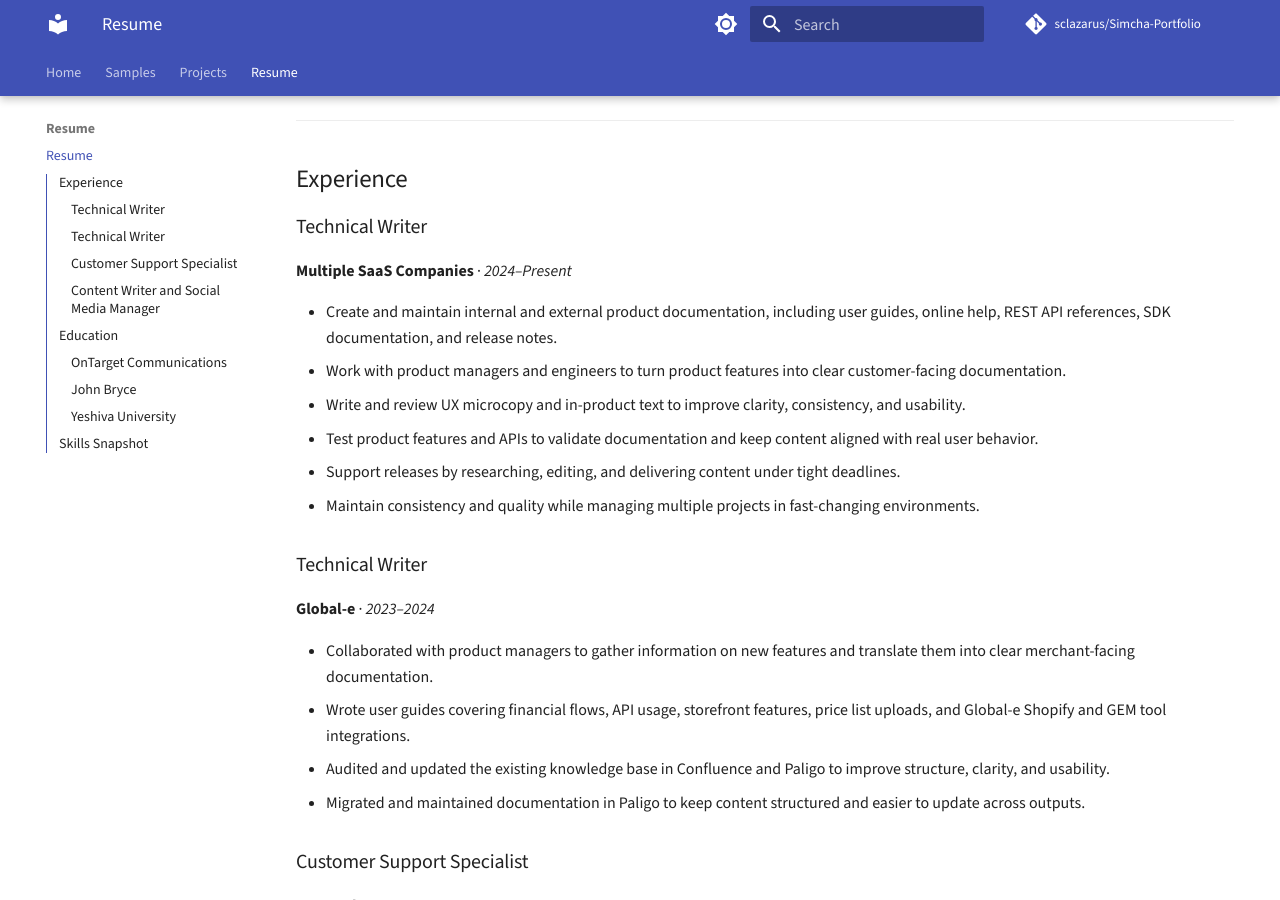
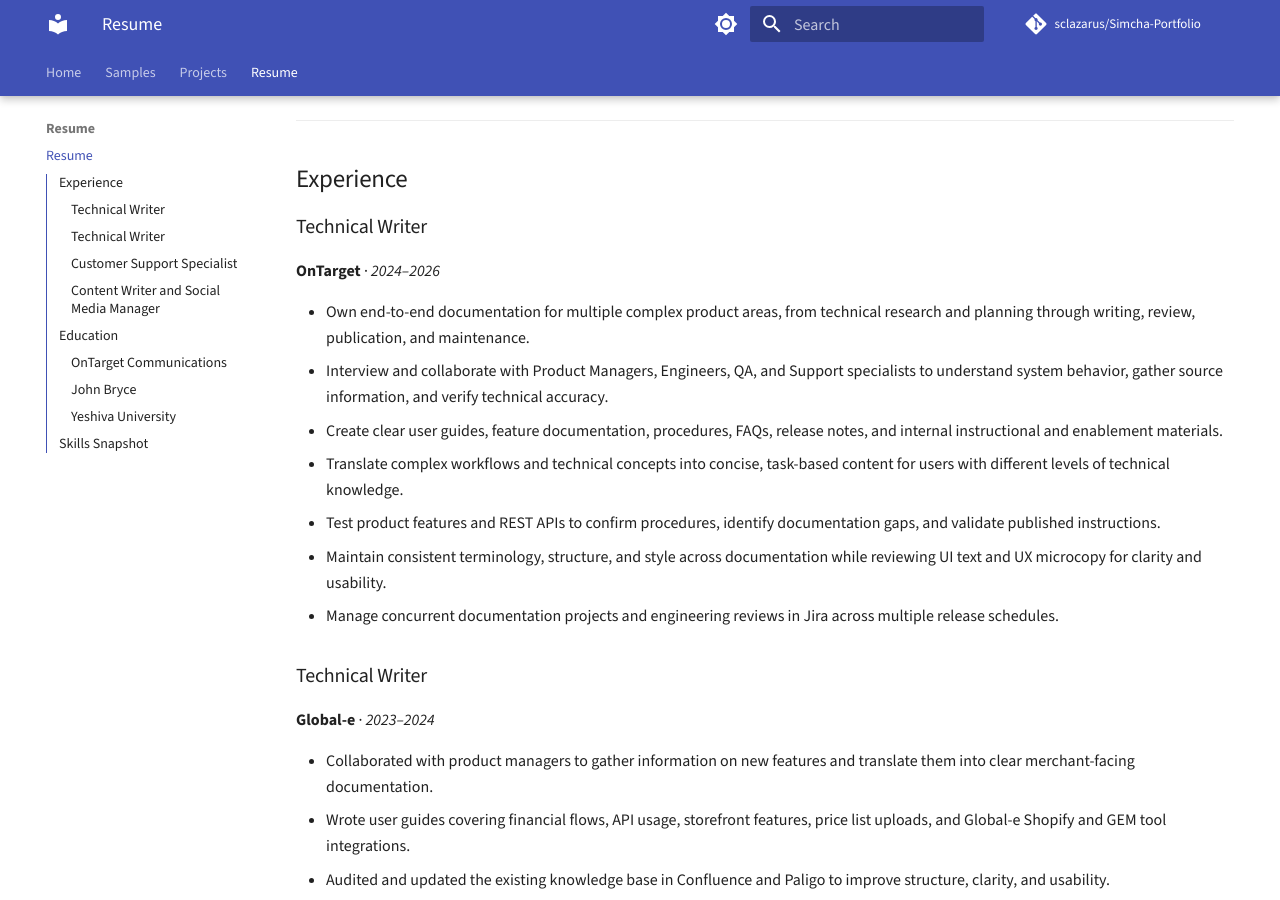
Before and after one commit to sclazarus/Simcha-Portfolio, an MkDocs documentation site: the page built from docs/about/resume.md, in a window 1280 px wide and 900 px high, scrolled down 331 px. Built offline with MkDocs 1.6.1 and Material for MkDocs 9.7.7, drawn with Linux system fonts in a browser that asks for light colours; comment, search, counter and statistics services are not loaded.

Commit message:
Update resume.md

```diff
--- a/docs/about/resume.md
+++ b/docs/about/resume.md
@@ -17,14 +17,15 @@ I’m a technical writer who works best where products are evolving quickly and
 ## Experience
 
 ### Technical Writer
-**Multiple SaaS Companies** · *2024–Present*
+**OnTarget** · *2024–2026*
 
-- Create and maintain internal and external product documentation, including user guides, online help, REST API references, SDK documentation, and release notes.
-- Work with product managers and engineers to turn product features into clear customer-facing documentation.
-- Write and review UX microcopy and in-product text to improve clarity, consistency, and usability.
-- Test product features and APIs to validate documentation and keep content aligned with real user behavior.
-- Support releases by researching, editing, and delivering content under tight deadlines.
-- Maintain consistency and quality while managing multiple projects in fast-changing environments.
+- Own end-to-end documentation for multiple complex product areas, from technical research and planning through writing, review, publication, and maintenance.
+- Interview and collaborate with Product Managers, Engineers, QA, and Support specialists to understand system behavior, gather source information, and verify technical accuracy.
+- Create clear user guides, feature documentation, procedures, FAQs, release notes, and internal instructional and enablement materials.
+- Translate complex workflows and technical concepts into concise, task-based content for users with different levels of technical knowledge.
+- Test product features and REST APIs to confirm procedures, identify documentation gaps, and validate published instructions.
+- Maintain consistent terminology, structure, and style across documentation while reviewing UI text and UX microcopy for clarity and usability.
+- Manage concurrent documentation projects and engineering reviews in Jira across multiple release schedules.
 
 ### Technical Writer
 **Global-e** · *2023–2024*
```
